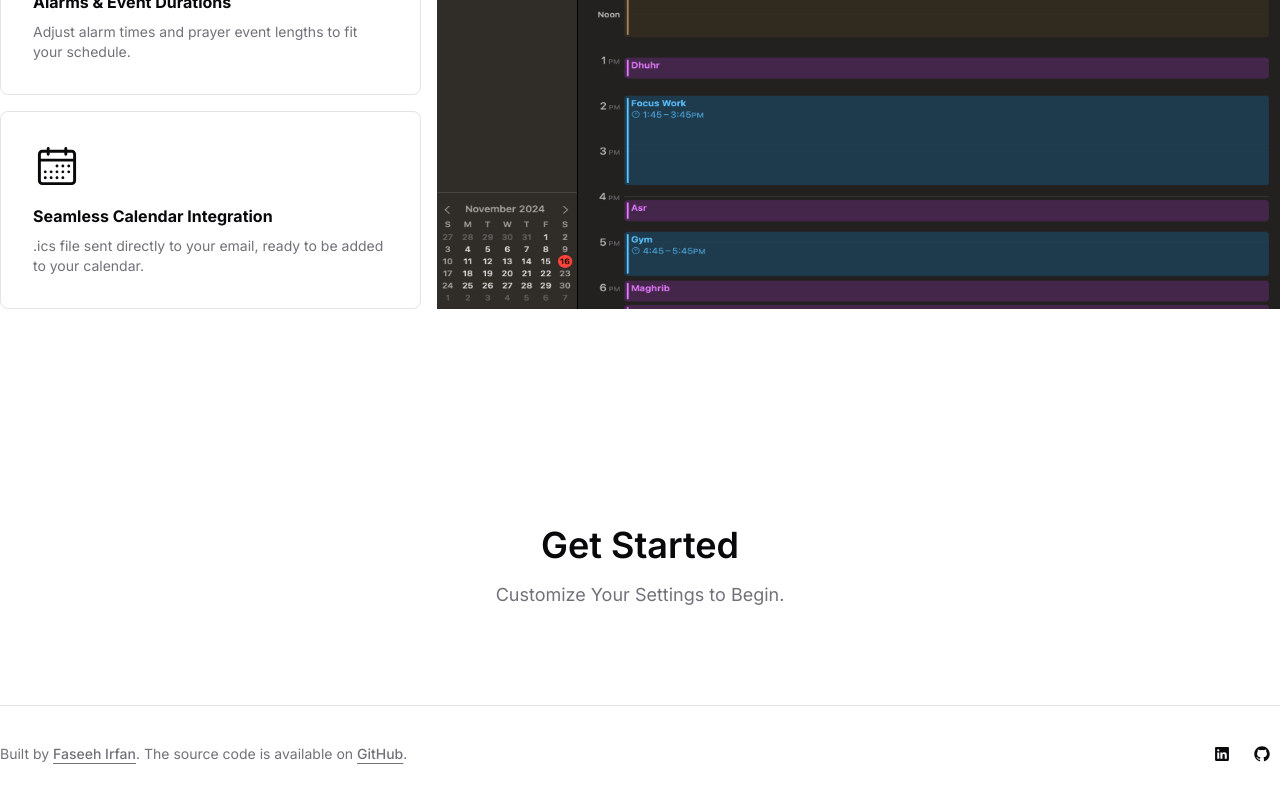
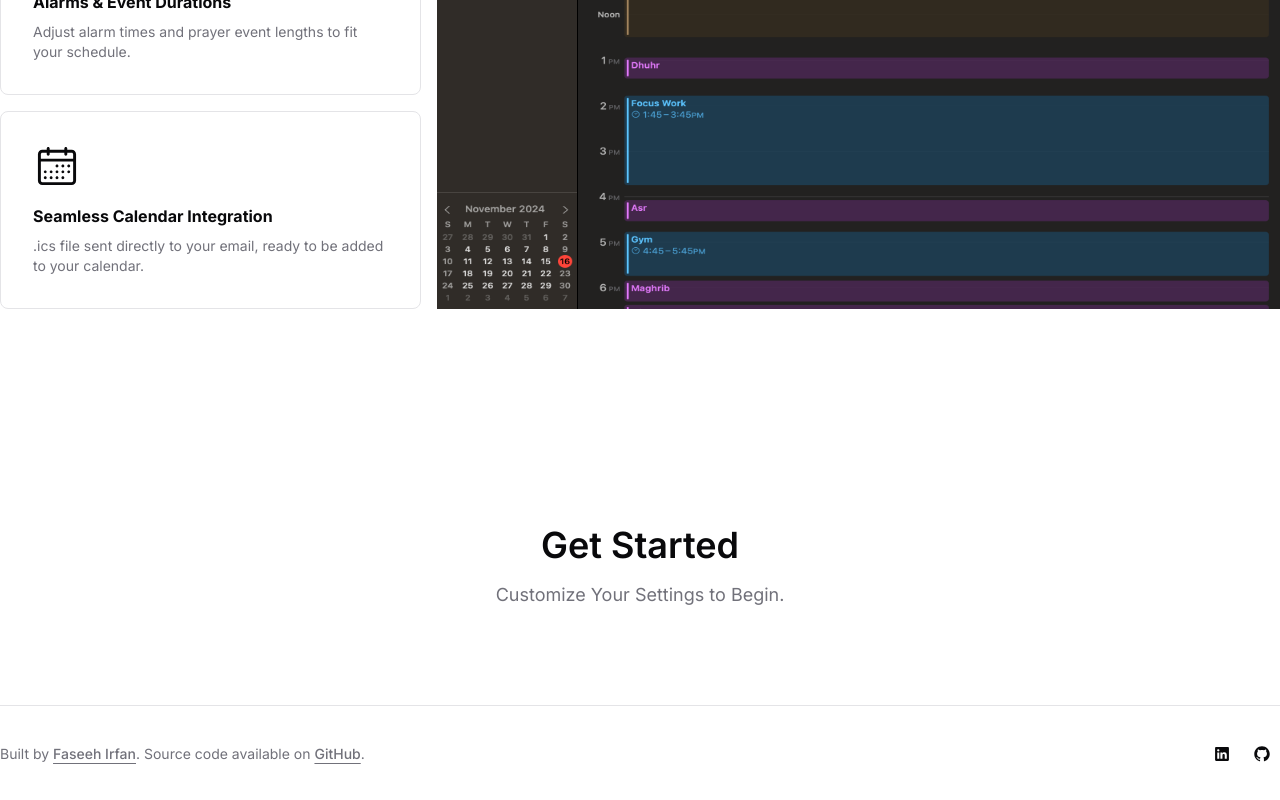
Before and after one commit to faseehirfan/prayerTimes, a Next.js app in the folder prayer-times/: page / in a window 1280 px wide. Shown: the part 1321-2121 px from the top of the page. Built offline with nearby package versions, Linux system fonts and the light colour scheme.

Commit message:
footer tweak

```diff
--- a/prayer-times/components/footer.tsx
+++ b/prayer-times/components/footer.tsx
@@ -26,7 +26,7 @@ export function Footer(props: {
             >
               {props.builtBy}
             </a>
-            . The source code is available on{" "}
+            . Source code available on{" "}
             <a
               href={props.githubLink}
               target="_blank"
```
